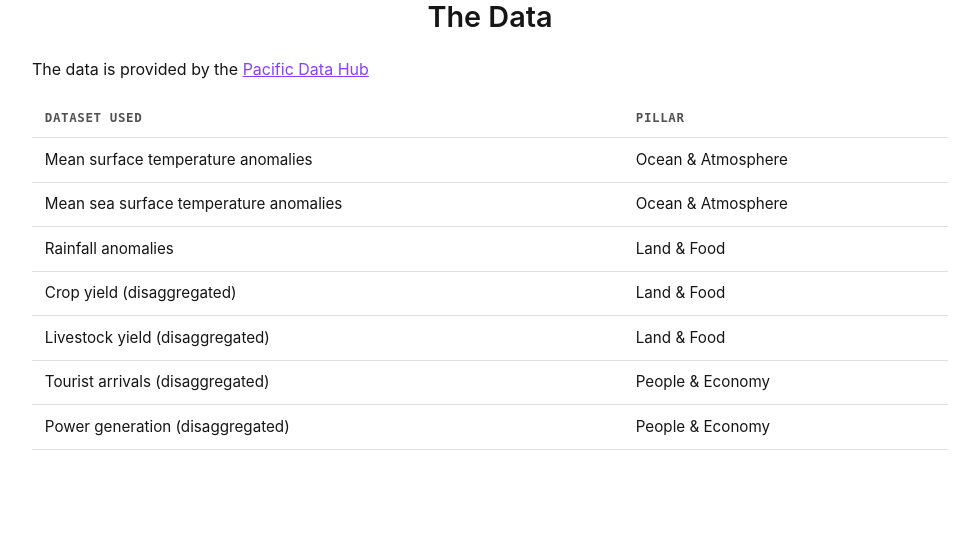
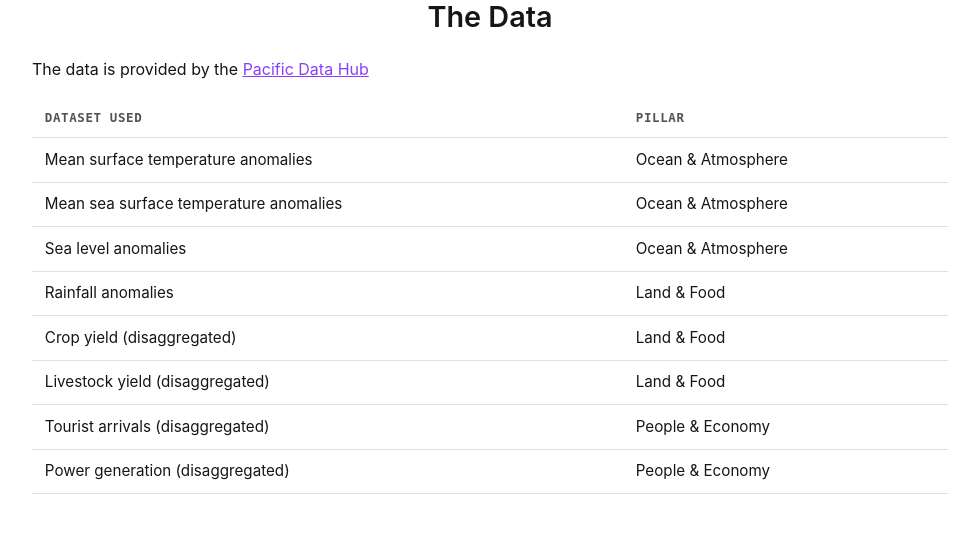
Before and after one commit to edimaudo/Atoll, a FastAPI app: page / in a window 1280 px wide. Shown: the part 1210-1744 px from the top of the page, without its empty margins (150-1129 px from the left). Run offline with FastAPI, Linux system fonts and the light colour scheme; some libraries are stand-ins or nearby versions.

Commit message:
Update index.html

```diff
--- a/templates/index.html
+++ b/templates/index.html
@@ -53,6 +53,7 @@
         <tbody>
             <tr><td>Mean surface temperature anomalies</td><td>Ocean &amp; Atmosphere</td></tr>
             <tr><td>Mean sea surface temperature anomalies</td><td>Ocean &amp; Atmosphere</td></tr>
+            <tr><td>Sea level anomalies</td><td>Ocean &amp; Atmosphere</td></tr>
             <tr><td>Rainfall anomalies</td><td>Land &amp; Food</td></tr>
             <tr><td>Crop yield (disaggregated)</td><td>Land &amp; Food</td></tr>
             <tr><td>Livestock yield (disaggregated)</td><td>Land &amp; Food</td></tr>
```
